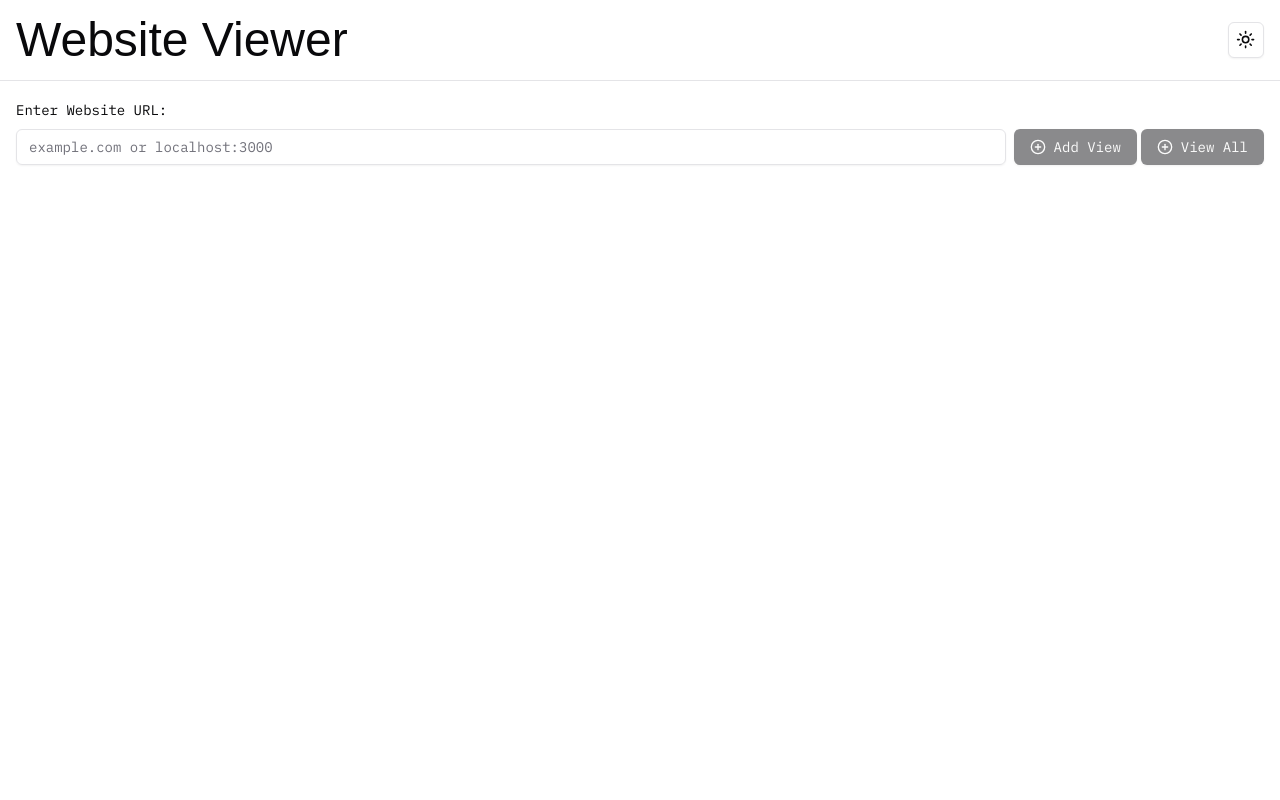
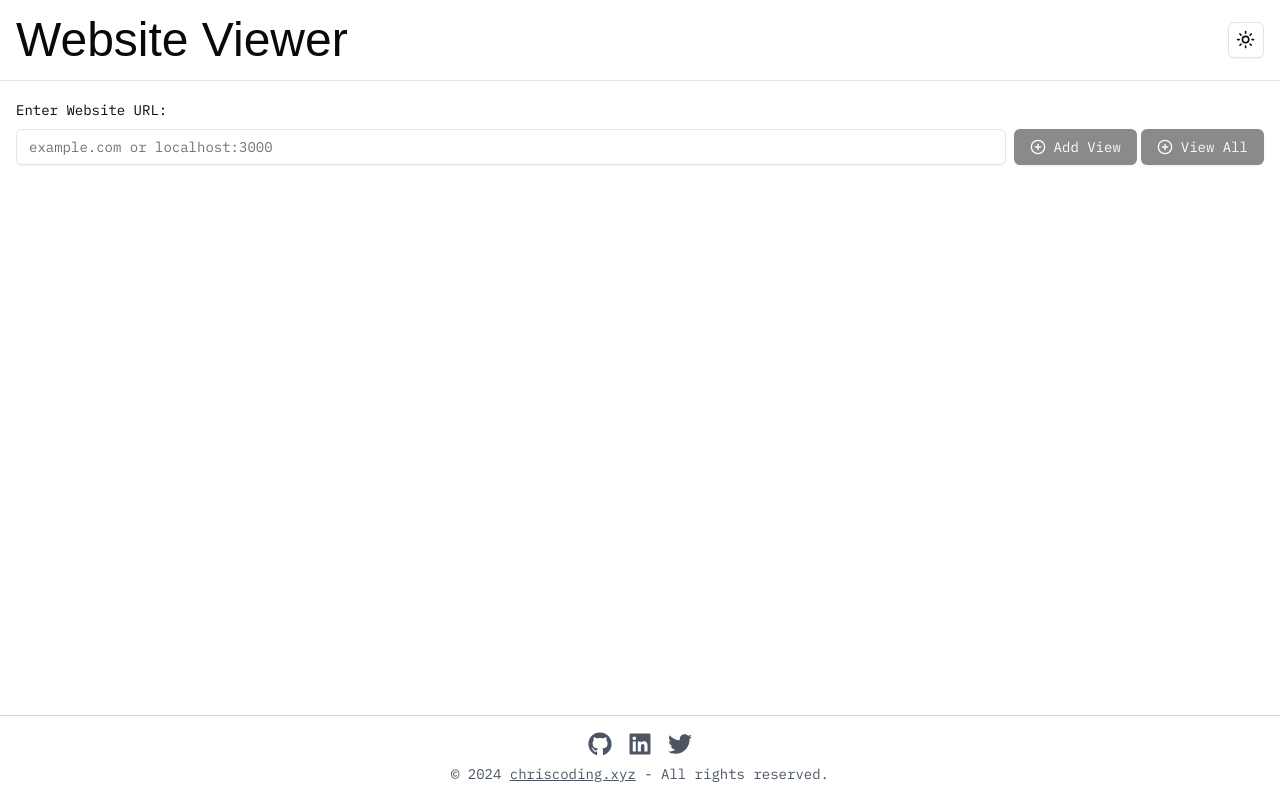
Before and after one commit to chriscodingxyz/website-viewer, a Next.js app: page / in a window 1280 px wide. Built offline with nearby package versions, Linux system fonts and the light colour scheme; a web font is replaced by a local one.

Commit message:
footer added and full height of layout

```diff
--- a/app/globals.css
+++ b/app/globals.css
@@ -86,3 +86,7 @@
     @apply bg-background text-foreground;
   }
 }
+
+a {
+  @apply underline hover:no-underline;
+}
--- a/app/layout.tsx
+++ b/app/layout.tsx
@@ -4,6 +4,7 @@
 import { ThemeProvider } from "@/components/ThemeProvider";
 import { Header } from "@/components/Header";
 import { IBM_Plex_Mono } from "next/font/google";
+import Footer from "@/components/Footer";
 
 const ibmPlexMono = IBM_Plex_Mono({
   subsets: ["latin"],
@@ -24,10 +25,11 @@
 }>) {
   return (
     <html lang="en" suppressHydrationWarning>
-      <body className={ibmPlexMono.className}>
+      <body className={`${ibmPlexMono.className} flex flex-col min-h-screen`}>
         <ThemeProvider attribute="class" defaultTheme="system" enableSystem>
           <Header />
-          {children}
+          <main className="flex-grow">{children}</main>
+          <Footer />
         </ThemeProvider>
       </body>
     </html>
--- a/app/page.tsx
+++ b/app/page.tsx
@@ -2,8 +2,8 @@
 
 export default function Home() {
   return (
-    <main className="container mx-auto p-4 ">
+    <div className="container mx-auto p-4 ">
       <WebsiteViewer />
-    </main>
+    </div>
   );
 }
--- /dev/null
+++ b/components/Footer.tsx
@@ -0,0 +1,55 @@
+import React from "react";
+import { FaGithub, FaLinkedin, FaTwitter } from "react-icons/fa";
+
+const Footer: React.FC = () => {
+  const currentYear = new Date().getFullYear();
+
+  return (
+    <footer className="border-t border-gray-300 mt-8 py-4">
+      <div className="container mx-auto px-4 flex flex-col items-center">
+        <div className="flex space-x-4 mb-2">
+          <a
+            href="https://github.com/chriscodingxyz"
+            target="_blank"
+            rel="noopener noreferrer"
+          >
+            <FaGithub className="text-gray-600 hover:text-gray-800" size={24} />
+          </a>
+          <a
+            href="https://linkedin.com/in/wisniewskichris"
+            target="_blank"
+            rel="noopener noreferrer"
+          >
+            <FaLinkedin
+              className="text-gray-600 hover:text-gray-800"
+              size={24}
+            />
+          </a>
+          <a
+            href="https://twitter.com/chriscodingxyz"
+            target="_blank"
+            rel="noopener noreferrer"
+          >
+            <FaTwitter
+              className="text-gray-600 hover:text-gray-800"
+              size={24}
+            />
+          </a>
+        </div>
+        <p className="text-sm text-gray-600">
+          © {currentYear + " "}
+          <a
+            href="https://chriswiz.vercel.app"
+            target="_blank"
+            rel="noopener noreferrer"
+          >
+            chriscoding.xyz
+          </a>{" "}
+          - All rights reserved.
+        </p>
+      </div>
+    </footer>
+  );
+};
+
+export default Footer;
--- a/package.json
+++ b/package.json
@@ -26,6 +26,7 @@
     "puppeteer": "^23.2.1",
     "react": "^18",
     "react-dom": "^18",
+    "react-icons": "^5.3.0",
     "tailwind-merge": "^2.5.2",
     "tailwindcss-animate": "^1.0.7"
   },
```
Also changed, not shown: 1 other file (tests, documents, lock files or other folders).
